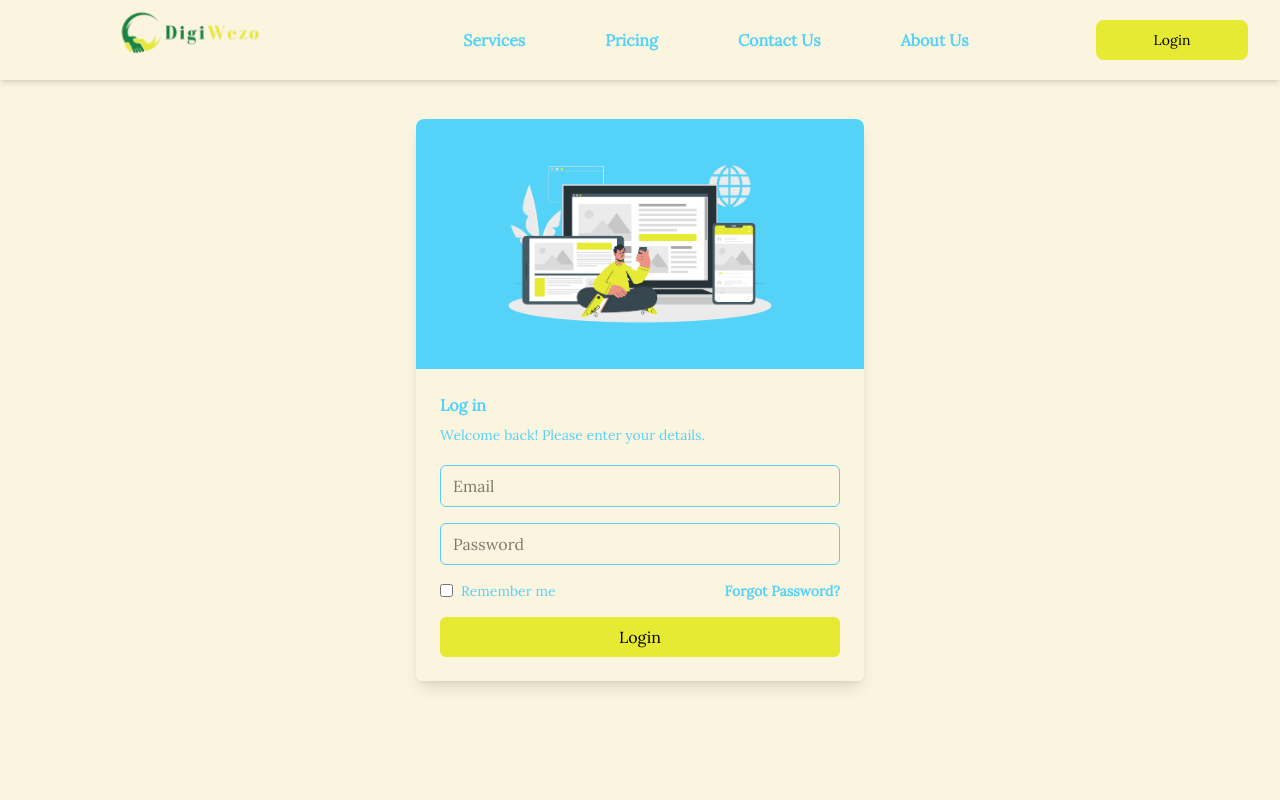
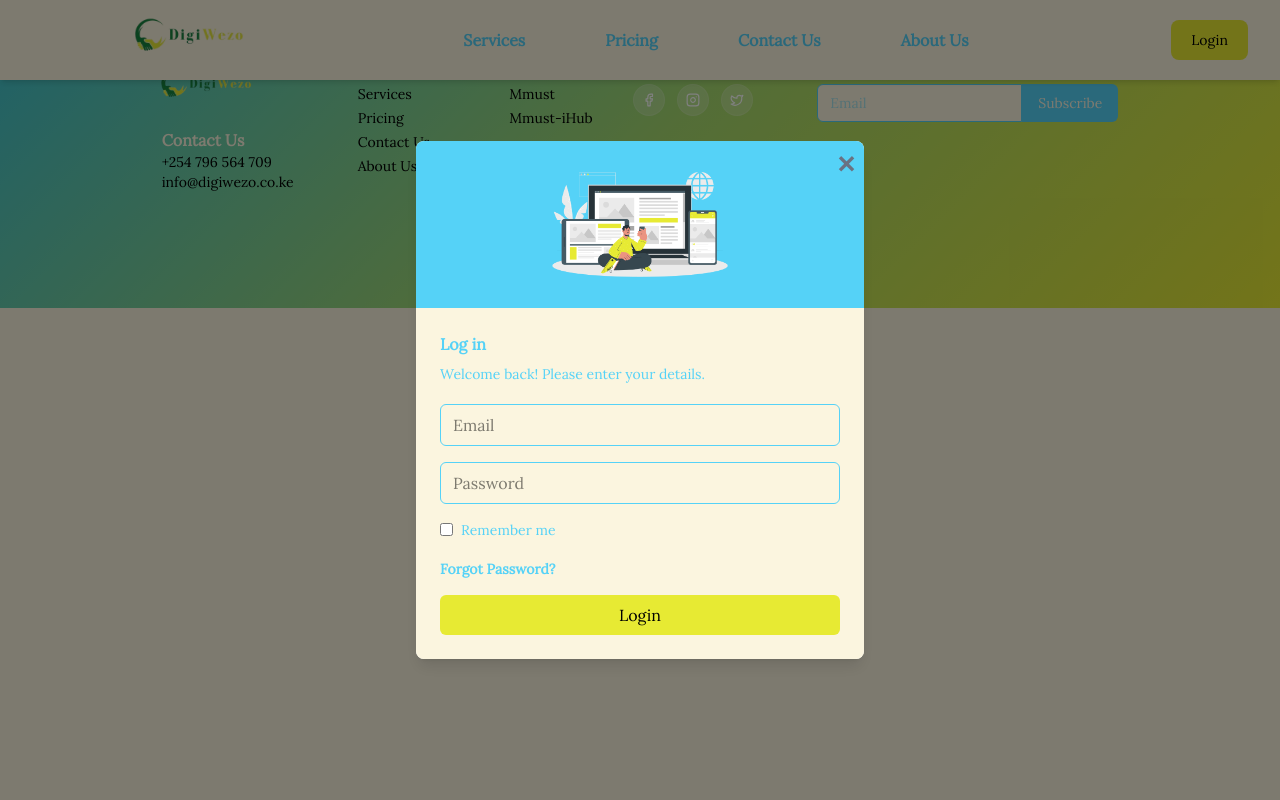
Before and after one commit to Mmust-Ihub/Digiwezo-web-system, a Next.js app: page /components/layout in a window 1280 px wide. Shown: the top 800 px of the page. Built offline with nearby package versions, Linux system fonts and the light colour scheme.

Commit message:
Implemented login modal

```diff
--- a/app/components/layout/page.tsx
+++ b/app/components/layout/page.tsx
@@ -2,8 +2,9 @@
 
 import Image from "next/image";
 import { useAuth } from "@/hooks/useAuth";
+import { LoginPageProps } from "@/interfaces/interface";
 
-export default function LoginPage() {
+export default function LoginPage({ onClose }: LoginPageProps) {
   const {
     handleSubmit,
     email,
@@ -14,28 +15,30 @@ export default function LoginPage() {
     setRemember,
     isLogin,
     setIsLogin,
+  } = useAuth();
+ return (
+    <div className="fixed inset-0 z-50 flex items-center justify-center bg-black/50">
+      <div className="w-full max-w-md bg-white rounded-lg shadow-lg overflow-hidden relative">
 
-  } = useAuth();
-
-  return (
-    <div className="min-h-screen flex items-center justify-center bg-background px-4">
-      <div className="w-full max-w-md bg-white rounded-lg overflow-hidden shadow-lg">
-
-        <div className="bg-primary flex items-center justify-center p-6">
+        <button
+          className="absolute top-2 right-2 text-gray-500 hover:text-gray-700 text-2xl font-bold"
+          onClick={onClose}
+        >
+          ✕
+        </button>
+<div className="bg-primary flex items-center justify-center p-4">
           <Image
             src="/Frame.png"
             alt="Frame"
-            width={300}
-            height={200}
+            width={200}
+            height={100}
             className="object-contain"
           />
         </div>
-
          <div className="bg-background p-6">
           <h2 className="text-primary font-semibold text-base mb-2">
             {isLogin ? "Log in" : "Reset Password"}
           </h2>
-
           <h3 className="text-primary text-sm mb-5">
             {isLogin
               ? "Welcome back! Please enter your details."
@@ -43,8 +46,6 @@ export default function LoginPage() {
           </h3>
 
           <form onSubmit={handleSubmit} className="space-y-4">
-
-            <div>
             <input
               type="email"
               placeholder="Email"
@@ -53,11 +54,8 @@ export default function LoginPage() {
               onChange={(e) => setEmail(e.target.value)}
               required
             />
-            </div>
-
 
             {isLogin && (
-              <div>
               <input
                 type="password"
                 placeholder="Password"
@@ -66,13 +64,10 @@ export default function LoginPage() {
                 onChange={(e) => setPassword(e.target.value)}
                 required
               />
-              </div>
             )}
 
-
-            <div className="flex items-center justify-between text-sm">
             {isLogin && (
-                <label className="flex items-center space-x-2 text-primary">
+              <label className="flex items-center space-x-2 text-primary text-sm">
                 <input
                   type="checkbox"
                   checked={remember}
@@ -82,24 +77,19 @@ export default function LoginPage() {
                 <span>Remember me</span>
               </label>
             )}
-
              <button
               type="button"
               onClick={() => setIsLogin(!isLogin)}
-                className="text-primary font-semibold hover:underline"
+              className="text-primary font-semibold hover:underline text-sm"
             >
               {isLogin ? "Forgot Password?" : "Back to Login"}
             </button>
-            </div>
-
 
             <button
               type="submit"
               className="w-full bg-secondary text-foreground font-medium py-2 rounded-md hover:bg-secondary/90 transition"
             >
-              { isLogin
-                ? "Login"
-                : "Send Reset Link"}
+              {isLogin ? "Login" : "Send Reset Link"}
             </button>
           </form>
         </div>
--- a/app/components/navbar.tsx
+++ b/app/components/navbar.tsx
@@ -5,74 +5,80 @@ import { Button } from "@/components/ui/button";
 import { navlinks } from "@/data/NavigationLink";
 import { useAuth } from "@/hooks/useAuth";
 import Link from "next/link";
+import LoginPage from "@/components/layout/page";
 
 export default function Navbar() {
-  const { open, setOpen } = useAuth();
+  const { open, setOpen,setLoginOpen,loginOpen } = useAuth();
+
 
   return (
-    <nav className="bg-background w-full fixed top-0 left-0 z-50 shadow-md border-b border-background px-8 py-8 flex flex-row items-center h-screen md:h-[10vh]">
-      {" "}
-      <div className="flex flex-2 justify-center items-center h-full w-full">
-        {" "}
-        <Button onClick={() => setOpen(!open)} className="md:hidden">
-          {" "}
-          {open ? <X size={28} /> : <Menu size={28} />}{" "}
-        </Button>{" "}
+    <>
+      <nav className="bg-background w-full fixed top-0 left-0 z-50 shadow-md border-b border-background px-4 md:px-8 py-4 flex items-center h-auto md:h-[10vh]">
+
+        <div className="flex flex-2 justify-center items-center w-full">
+          <Button onClick={() => setOpen(!open)} className="md:hidden mr-2">
+            {open ? <X size={28} /> : <Menu size={28} />}
+          </Button>
            <Image
             src="/logo.png"
             width={1000}
             height={1000}
             alt="logo"
-          className="w-4/5 object-cover"
-        />{" "}
-      </div>{" "}
-      <div className="flex-5 h-full hidden md:flex items-center gap-20 text-primary font-semibold leading-snug justify-center">
-        {" "}
+            className="w-32 md:w-48 object-contain"
+          />
+        </div>
+        <div className="flex-5 hidden md:flex items-center gap-20 text-primary font-semibold leading-snug justify-center">
           {navlinks.map((nav, index) => (
             <Link
               key={index}
               href={nav.href}
               className="font-semibold cursor-pointer hover:text-secondary transition"
             >
-            {" "}
-            {nav.name}{" "}
+              {nav.name}
             </Link>
-        ))}{" "}
-      </div>{" "}
-      <div className="flex flex-1">
-        {" "}
+          ))}
+        </div>
+
+
+        <div className="flex flex-1 justify-end">
           <Button
             variant="default"
-          className="hidden md:block bg-secondary px-5 py-2 w-full"
+            className="hidden md:block bg-secondary px-5 py-2"
+            onClick={() => setLoginOpen(true)}
           >
-          {" "}
-          Login{" "}
-        </Button>{" "}
-      </div>{" "}
+            Login
+          </Button>
+        </div>
+
+
         {open && (
-        <div className="md:hidden bg-background border-b border-primary py-4 flex flex-col gap-4 text-foreground text-body font-semibold px-4">
-          {" "}
+          <div className="md:hidden bg-background border-t border-primary py-4 flex flex-col gap-4 text-foreground font-semibold px-4">
             {navlinks.map((nav, index) => (
               <Link
                 key={index}
                 href={nav.href}
                 onClick={() => setOpen(false)}
-              className="font-semibold cursor-pointer hover:text-secondary transition"
+                className="hover:text-secondary transition"
               >
-              {" "}
-              {nav.name}{" "}
+                {nav.name}
               </Link>
-          ))}{" "}
-          <Link
-            onClick={() => setOpen(false)}
-            href="#"
+            ))}
+
+            <button
+              onClick={() => {
+                setLoginOpen(true);
+                setOpen(false);
+              }}
               className="bg-secondary px-4 py-2 rounded-md font-semibold text-primary w-full text-center"
             >
-            {" "}
-            Login{" "}
-          </Link>{" "}
+              Login
+            </button>
           </div>
-      )}{" "}
+        )}
       </nav>
+
+
+      {loginOpen && <LoginPage onClose={() => setLoginOpen(false)} />}
+    </>
   );
 }
--- /dev/null
+++ b/app/data/PersonalDetail.ts
@@ -0,0 +1,26 @@
+import { EmergencyContact, PersonalDetail } from "@/interfaces/interface";
+
+const personalDetails: PersonalDetail[] = [
+  { label: "TSC No.", value: "H2344T" },
+  { label: "Name", value: "Mary Machoka James" },
+  { label: "Gender", value: "Female" },
+  { label: "National ID", value: "40123465" },
+  { label: "Date Of Birth", value: "02/08/1984" },
+  { label: "Nationality", value: "Kenyan" },
+  { label: "Religion", value: "Christian" },
+  { label: "Marital Status", value: "Married" },
+  { label: "Language", value: "English/Kiswahili/French" },
+  { label: "Disability", value: "None" },
+  { label: "Telephone Number", value: "0782345678" },
+  { label: "Email", value: "maryjames2@gmail.com" },
+  { label: "Home Address", value: "P.o. Box-678" },
+  { label: "County", value: "Kakamega" },
+];
+const emergencyContact: EmergencyContact[] = [
+  { label: "Name", value: "Charles Rori Ongwaya" },
+  { label: "Email", value: "roringwaya7@gmail.com" },
+  { label: "Relationship", value: "Husband" },
+  { label: "Gender", value: "Male" },
+  { label: "Telephone No.", value: "0702345671" },
+  { label: "Address", value: "P.o Box-678" },
+];
--- a/app/hooks/useAuth.ts
+++ b/app/hooks/useAuth.ts
@@ -5,6 +5,8 @@ export function useAuth() {
   const [password, setPassword] = useState("");
   const [remember, setRemember] = useState(false);
   const [open, setOpen] = useState(false);
+  const [loginOpen, setLoginOpen] = useState(false);
+
   const [isLogin, setIsLogin] = useState<boolean>(true);
   async function handleSubmit(e: React.FormEvent) {
     e.preventDefault();
@@ -24,6 +26,7 @@ export function useAuth() {
     setIsLogin,
     open,
     setOpen,
-
+    loginOpen,
+    setLoginOpen,
   };
 }
```
Also changed, not shown: app/interfaces/interface.ts (+12 -0 lines). Lines whose indentation alone changed are shown as unchanged.
